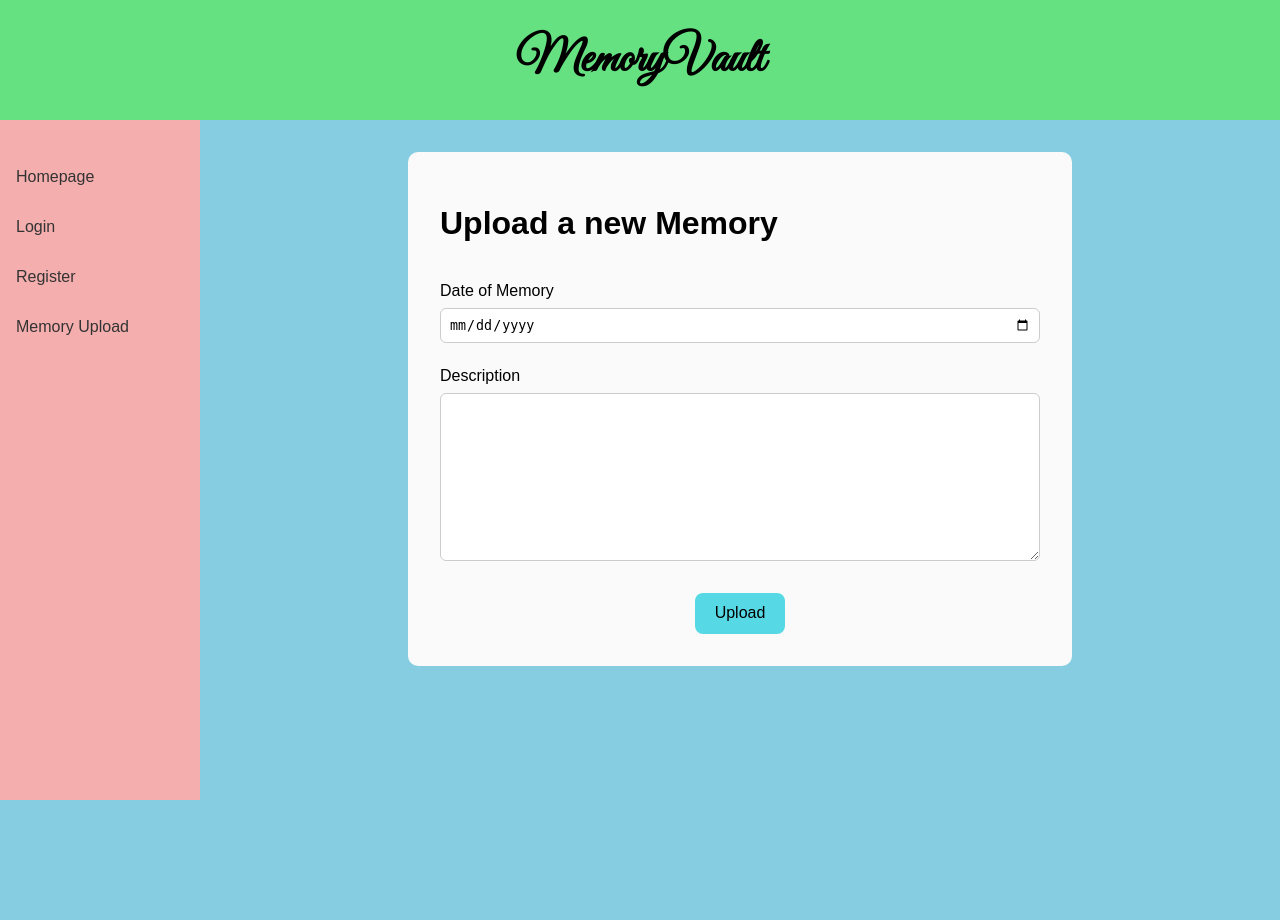
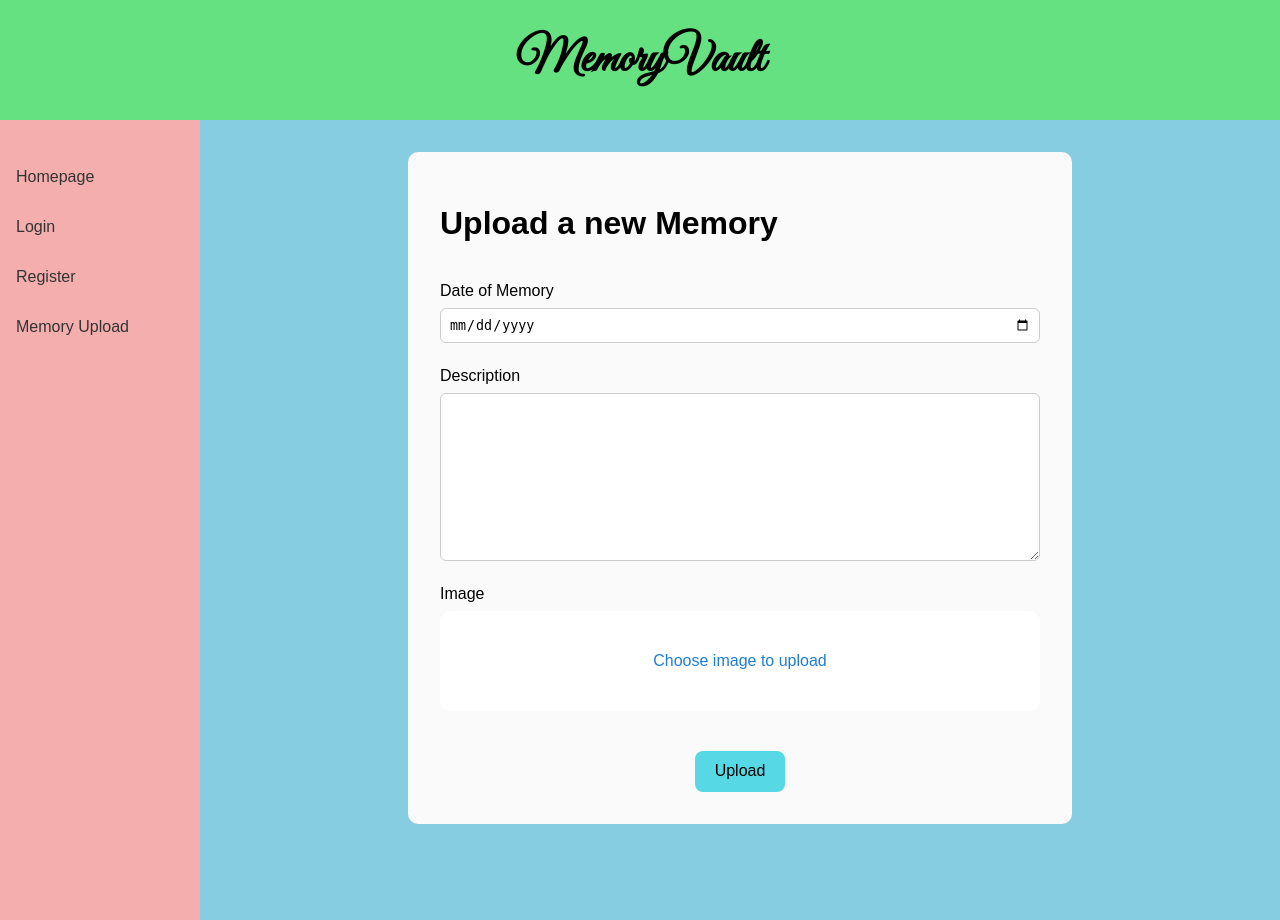
Before and after one commit to togertz/MemoryVault, a Flask app: page /memory/ in a window 1280 px wide. Before the commit the page ends 800 px from the top, so only its background shows below. Run offline with Flask 3, Linux system fonts and the light colour scheme.

Commit message:
Implemented image upload

```diff
--- a/src/models/memory.py
+++ b/src/models/memory.py
@@ -5,7 +5,8 @@ class Memory(db.Model):
     id = db.Column(db.Integer, primary_key=True)
     description = db.Column(db.String(1000), nullable=False)
     date = db.Column(db.DateTime(timezone=True))
-
+    location = db.Column(db.String(50), nullable=True)
+    image_uri = db.Column(db.String(100), nullable=True)
     created_at = db.Column(db.DateTime(timezone=True), server_default=func.now())
 
     def __repr__(self):
--- a/src/routes/memory.py
+++ b/src/routes/memory.py
@@ -8,8 +8,10 @@ def upload():
     if request.method == "GET":
         return render_template('memory_upload.html', title="Homepage")
     if request.method == "POST":
+        image_file = request.files.get("image")
 
         MemoryManagement.upload_memory(description=request.form["description"],
-                                       date=request.form["date"])
+                                       date=request.form["date"],
+                                       image_file=image_file)
 
     return render_template('memory_upload.html', title="Homepage")
--- /dev/null
+++ b/src/static/memoryUpload.js
@@ -0,0 +1,17 @@
+document.addEventListener("DOMContentLoaded", async function () {
+    const imageUpload = document.getElementById("imageUpload");
+    const imagePreview = document.getElementById("imagePreview");
+    const imageLabel = document.getElementById("image-label");
+
+    const convert_to_base64 = file => new Promise((response) => {
+        const fileReader = new FileReader();
+        fileReader.readAsDataURL(file);
+        fileReader.onload = () => response(fileReader.result);
+    });
+
+    imageUpload.addEventListener('change', async function () {
+        const file = imageUpload.files;
+        const img = await convert_to_base64(file[0]);
+        imageLabel.style.backgroundImage = `url(${img})`;
+    });
+});
--- a/src/static/style.css
+++ b/src/static/style.css
@@ -3,7 +3,7 @@ html, body {
   height: 100%;
   margin: 0;
   padding: 0;
-  overflow: hidden;
+  /* overflow: hidden; */
   font-family: Arial, Helvetica, sans-serif;
 }
 
@@ -29,7 +29,7 @@ header {
   background-color: #86cde1;
   overflow-y: auto;
   box-sizing: border-box;
-  overflow: auto;
+  /* overflow: auto; */
 }
 
 /* Headline */
@@ -160,6 +160,11 @@ header {
 
 }
 
+.button:disabled,
+.button:disabled:hover {
+  background-color: #bcd0d1;
+}
+
 .button:hover,
 .link-button:hover {
   background-color: #bcdde0;
@@ -173,3 +178,42 @@ header {
   color: #333;
   text-decoration: none;
 }
+
+#image-label{
+  position: relative;
+  height: 100px;
+  background: #fff;
+  background-position: center;
+  background-repeat: no-repeat;
+  background-size: contain;
+  display:flex;
+  align-items: center;
+  justify-content: center;
+  border: #000000;
+  border-radius: 10px;
+  flex-direction: column;
+  gap: 15px;
+  user-select: none;
+  cursor: pointer;
+  color: #207ed1;
+  transition: all 1s;
+}
+
+#image-label:hover{
+  color: #18ac1c;
+}
+.preview-container {
+  position: relative;
+  display: inline-block;
+  margin-top: 10px;
+}
+
+.preview-container img {
+  max-width: 300px;
+  max-height: 300px;
+  display: block;
+}
+
+#imagePreview {
+  display: none;
+}
--- a/src/templates/memory_upload.html
+++ b/src/templates/memory_upload.html
@@ -1,5 +1,6 @@
 {% extends "base.html" %}
 {% block content %}
+<script src="{{ url_for('static', filename='memoryUpload.js') }}"></script>
 
 
 <div class="form">
@@ -10,7 +11,7 @@
             <div class="alert alert-{{ category }}">{{ message }}</div>
         {% endfor %}
     {% endwith %}
-    <form action="{{ url_for('memory.upload') }}" method="post">
+    <form action="{{ url_for('memory.upload') }}" enctype="multipart/form-data" method="post">
         <div class="form-element">
             <label for="date">Date of Memory</label>
             <input type="date" name="date" required>
@@ -21,6 +22,16 @@
             <textarea name="description" cols="40" rows="10"></textarea>
         </div>
 
+        <div class="form-element">
+            <label>Image</label>
+            <input type="file" id="imageUpload" name="image" accept="image/*" style="display: none;">
+            <label id="image-label" for="imageUpload">Choose image to upload</label>
+        </div>
+
+        <div class="preview-container" id="imagePreview">
+            <img id="previewImg" src="" alt="Image Preview">
+        </div>
+
         <button class="button" type="submit">Upload</button>
     </form>
 </div>
```
Also changed, not shown: src/services/memory_util.py (+19 -2 lines).
